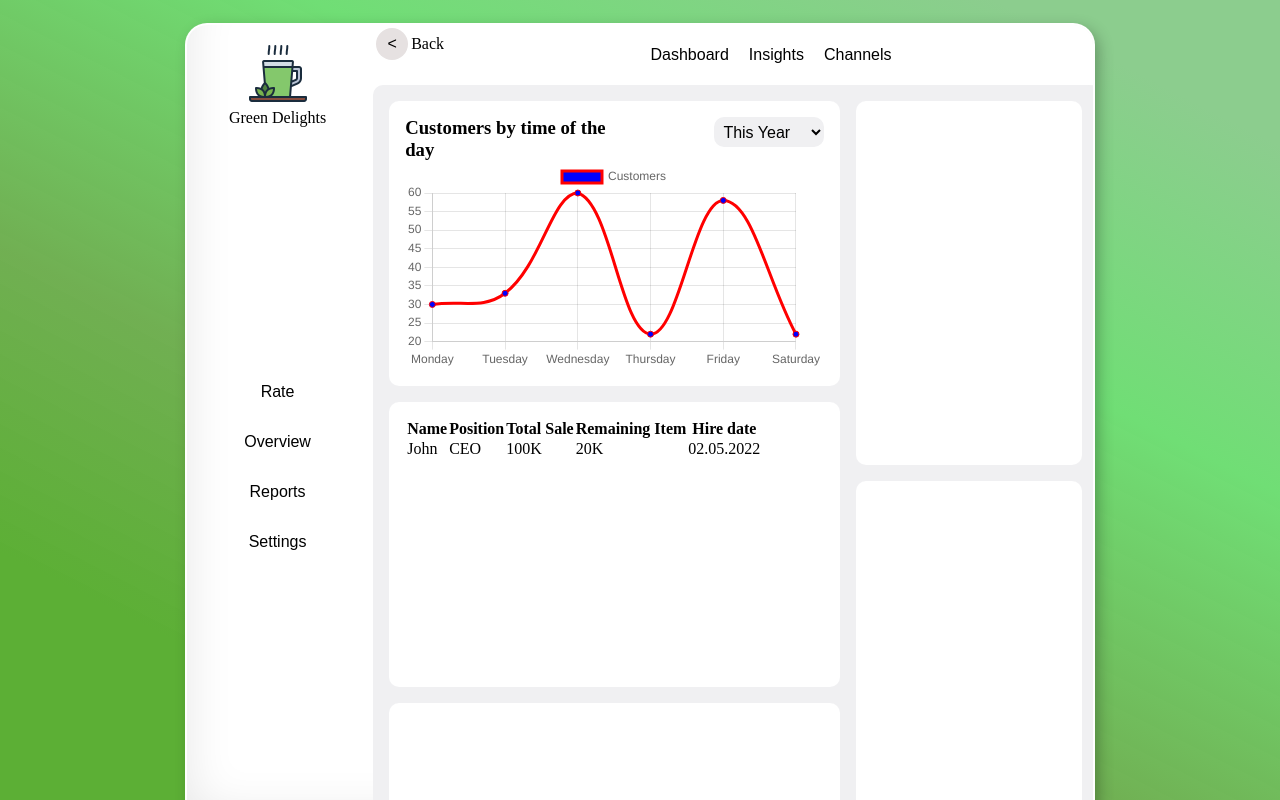
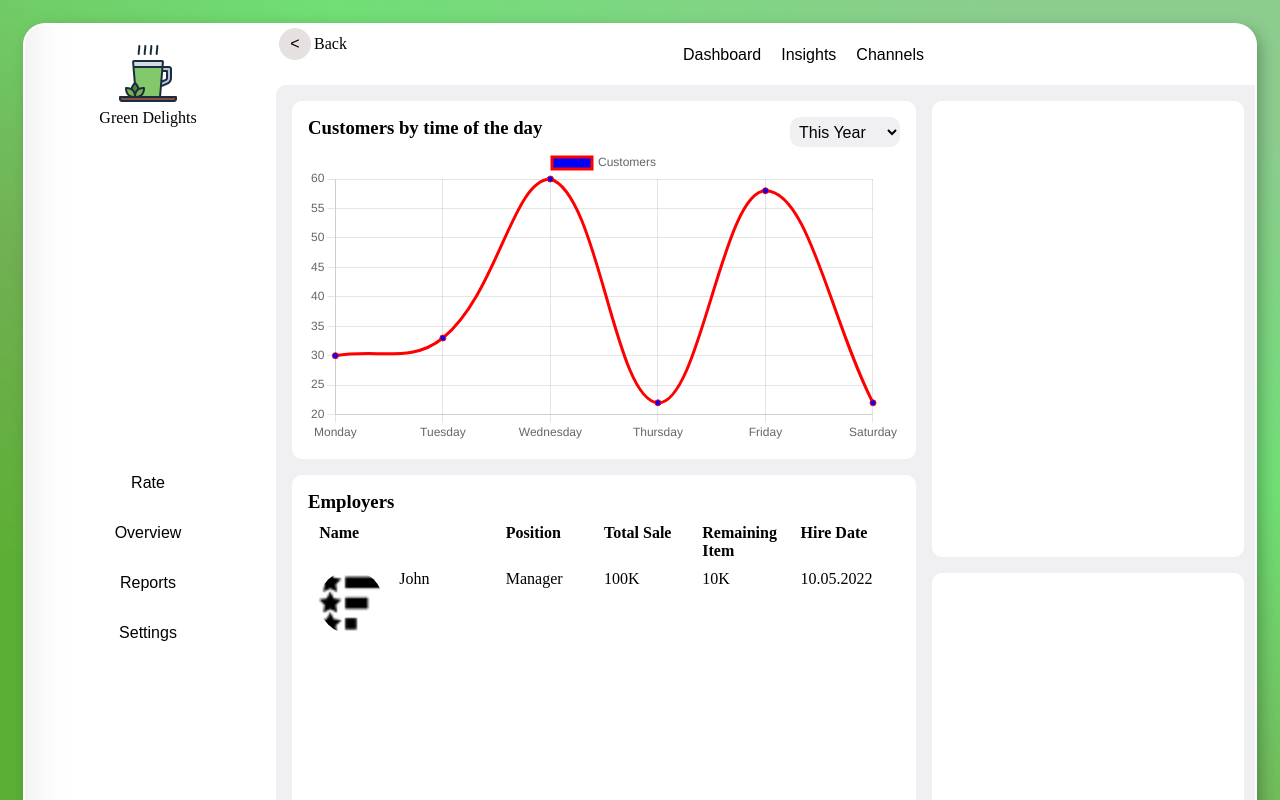
Before and after one commit to Freedy-R/dashboard, a React (Create React App) app: page / in a window 1280 px wide. Shown: the top 800 px of the page. Built offline with nearby package versions, Linux system fonts and the light colour scheme.

Commit message:
Section Employers

```diff
--- a/src/components/elements/SectionsView.js
+++ b/src/components/elements/SectionsView.js
@@ -1,4 +1,6 @@
 import LineChart from "./AllCharts";
+import profile from "../../assets/rating.png"
+
 const SectionsView = () => {
     return (
         <>
@@ -15,26 +17,23 @@ const SectionsView = () => {
                         <LineChart></LineChart>
                     </div>
                     <div className="dashboard_sections_view--element">
-                        <table className="customer_table">
-                            <thead>
-                                <tr>
-                                    <th>Name</th>
-                                    <th>Position</th>
-                                    <th>Total Sale</th>
-                                    <th>Remaining Item</th>
-                                    <th>Hire date</th>
-                                </tr>
-                            </thead>
-                            <tbody>
-                                <tr>
-                                    <td>John</td>
-                                    <td>CEO</td>
-                                    <td>100K</td>
-                                    <td>20K</td>
-                                    <td>02.05.2022</td>
-                                </tr>
-                            </tbody>
-                        </table>
+                        <h3>Employers</h3>
+                        <div className="customers_table">
+                            <p><b>Name</b></p>
+                            <p><b>Position</b></p>
+                            <p><b>Total Sale</b></p>
+                            <p><b>Remaining Item</b></p>
+                            <p><b>Hire Date</b></p>
+                            {/* dynamically added to table */}
+                            <figure>
+                                <img src={[profile]} alt="profile"></img>
+                                <figcaption>John</figcaption>
+                            </figure>
+                            <p>Manager</p>
+                            <p>100K</p>
+                            <p>10K</p>
+                            <p>10.05.2022</p>
+                        </div>
                     </div>
                     <div className="dashboard_sections_view--element"></div>
                 </div>
--- a/src/style/profile.css
+++ b/src/style/profile.css
@@ -10,8 +10,8 @@
     display: flex;
     flex-direction: column;
     margin-top: auto;
+    margin-bottom: auto;
     gap: 2rem;
-    margin-bottom: auto;
   }
   .dashboard_profile li {
     width: 100%;
--- a/src/style/sections.css
+++ b/src/style/sections.css
@@ -77,3 +77,24 @@
     position: relative;
     grid-column: 1/-1;
    }
+
+   .customers_table{
+    position: relative;
+    display: grid;
+    grid-template-columns: 2fr repeat(4,1fr);
+    padding: 0.7rem;
+    width: 100%;
+    height: fit-content;
+    gap: 10px;
+   }
+   .customers_table > figure {
+    position: relative;
+    display: grid;
+    grid-template-columns: auto 1fr;
+    gap: 1rem;
+   }
+   .customers_table > figure > img{
+    min-width: 32px;
+    max-width: 100%;
+    border-radius: 80%;
+   }
```
